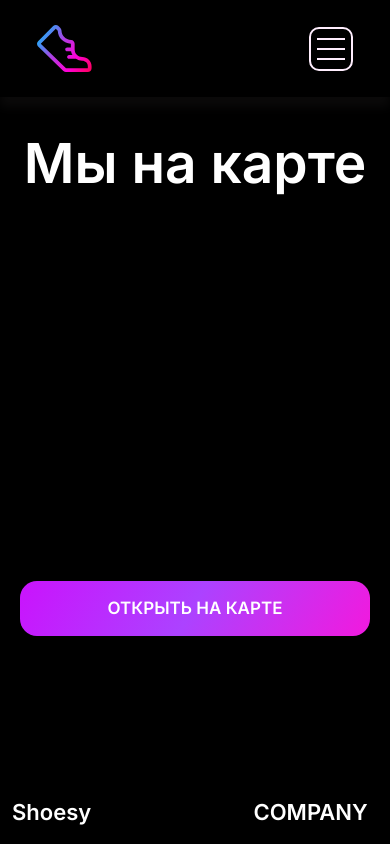
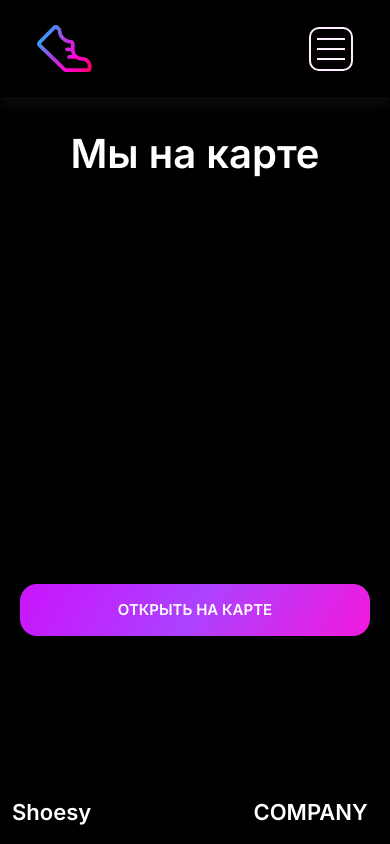
Before and after one commit to normansrgn/graduateWork, a React app: page /AboutUs in a window 390 px wide. Shown: the top 844 px of the page. Built offline with nearby package versions, Linux system fonts and the light colour scheme; the HTML template or start-up script is replaced by a standard one.

Commit message:
header mobile adaptive

```diff
--- a/src/components/AboutUs/__aboutus.scss
+++ b/src/components/AboutUs/__aboutus.scss
@@ -38,3 +38,17 @@
     animation: gradientShift 6s linear infinite;
   }
 }
+
+
+@media (max-width: 700px) {
+  .aboutus {
+
+    &__title {
+      font-size: 40px;
+    }
+
+    &__btn {
+      font-size: 15px;
+    }
+  }
+}
```
